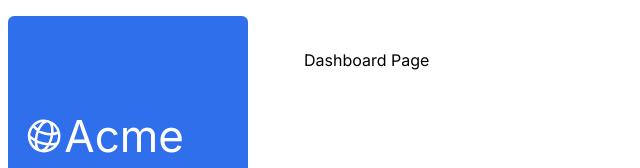
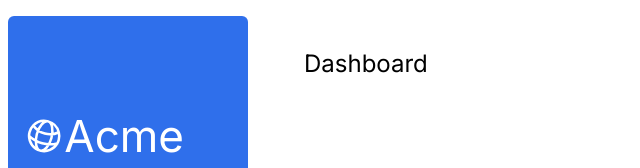
Before and after one commit to sptjerry19/magicpost, a Next.js app: page /dashboard in a window 1280 px wide. Shown: the top 168 px of the page, without its empty margins (0-640 px from the left). Built offline with nearby package versions, Linux system fonts and the light colour scheme.

Commit message:
change fonts

```diff
--- a/app/dashboard/page.tsx
+++ b/app/dashboard/page.tsx
@@ -1,3 +1,28 @@
-export default function Page() {
-  return <p>Dashboard Page</p>;
+import { Card } from '@/app/ui/dashboard/cards';
+import RevenueChart from '@/app/ui/dashboard/revenue-chart';
+import LatestInvoices from '@/app/ui/dashboard/latest-invoices';
+import { inter } from '@/app/ui/fonts';
+
+export default async function Page() {
+  return (
+    <main>
+      <h1 className={`${inter.className} mb-4 text-xl md:text-2xl`}>
+        Dashboard
+      </h1>
+      <div className="grid gap-6 sm:grid-cols-2 lg:grid-cols-4">
+        {/* <Card title="Collected" value={totalPaidInvoices} type="collected" /> */}
+        {/* <Card title="Pending" value={totalPendingInvoices} type="pending" /> */}
+        {/* <Card title="Total Invoices" value={numberOfInvoices} type="invoices" /> */}
+        {/* <Card
+          title="Total Customers"
+          value={numberOfCustomers}
+          type="customers"
+        /> */}
+      </div>
+      <div className="mt-6 grid grid-cols-1 gap-6 md:grid-cols-4 lg:grid-cols-8">
+        {/* <RevenueChart revenue={revenue}  /> */}
+        {/* <LatestInvoices latestInvoices={latestInvoices} /> */}
+      </div>
+    </main>
+  );
 }
--- a/app/ui/fonts.ts
+++ b/app/ui/fonts.ts
@@ -1,3 +1,4 @@
 import { Inter } from 'next/font/google';
 
 export const inter = Inter({ subsets: ['latin'] });
+export const lusitana = Inter({ subsets: ['latin'] });
```
